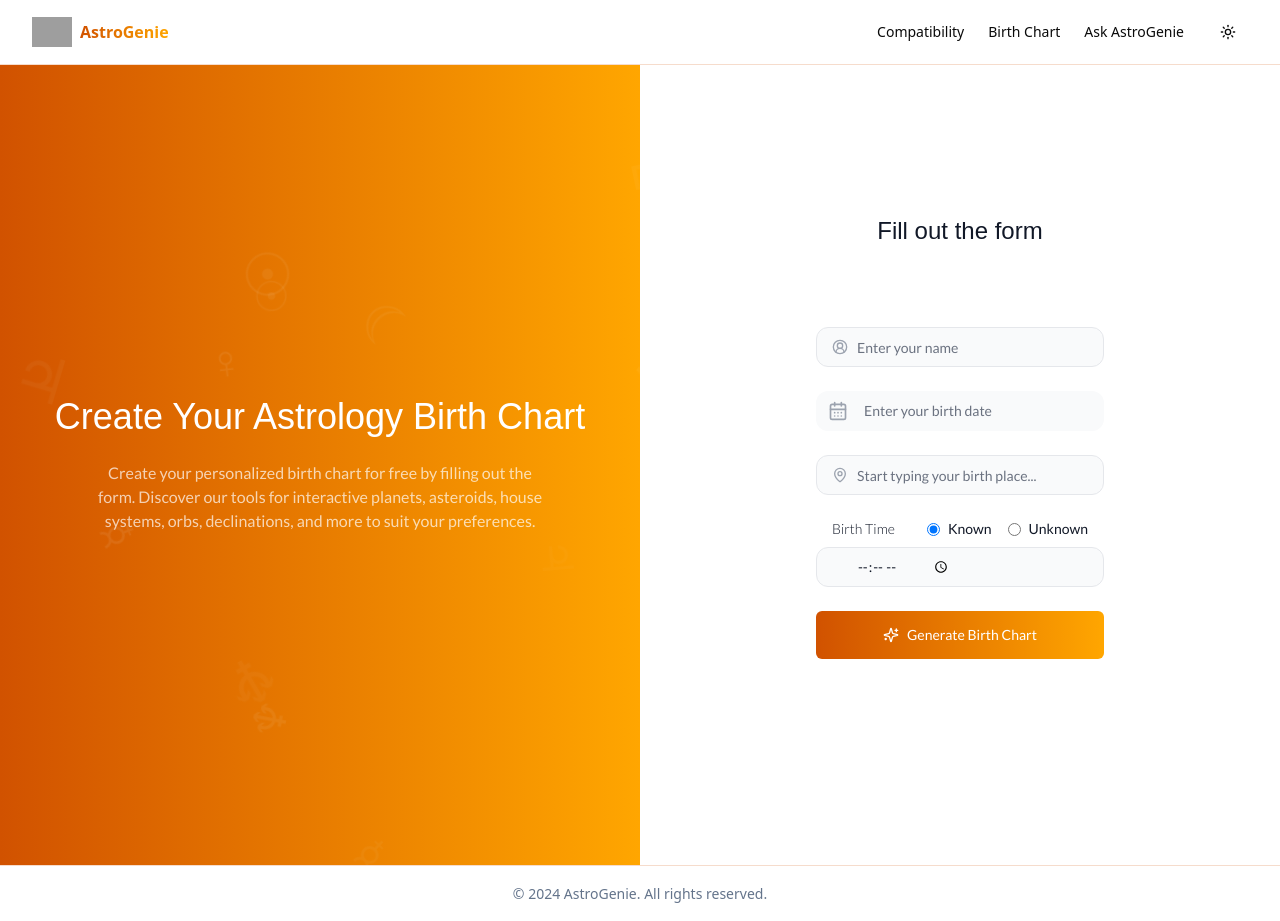
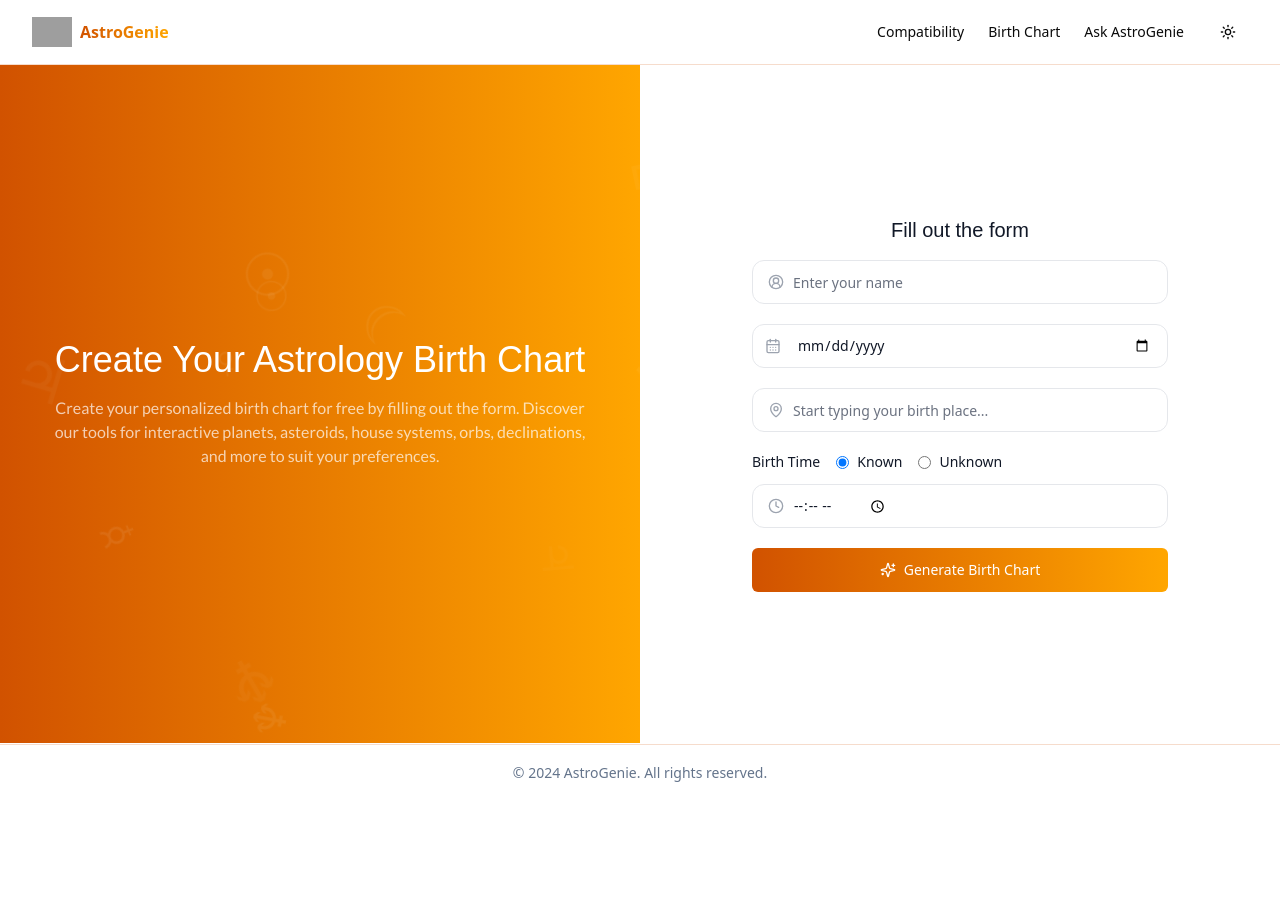
Before and after one commit to kameleyon/astrogenie, a Next.js app: page /birth-chart in a window 1280 px wide. After the commit the page ends 800 px from the top, so only its background shows below. Built offline with nearby package versions, Linux system fonts and the light colour scheme; grey boxes are pictures that could not be loaded; a web font is replaced by a local one.

Commit message:
Fixed CSS linting issues, updated theme toggle, and improved form styling

```diff
--- a/app/birth-chart/page.tsx
+++ b/app/birth-chart/page.tsx
@@ -11,17 +11,17 @@ export default function BirthChart() {
   const [birthChartData, setBirthChartData] = useState<BirthChartData | null>(null)
 
   return (
-    <div className="min-h-screen flex items-center">
-      <div className="w-full grid grid-cols-1 md:grid-cols-2">
+    <div className="h-[calc(100vh-7.6rem)] flex items-center">
+      <div className="w-full grid grid-cols-1 md:grid-cols-2 h-full">
         {/* Left side with gradient and content */}
-        <div className="gradient-primary relative min-h-screen flex items-center">
+        <div className="gradient-primary relative h-full flex items-center">
           <AstrologicalSymbols />
           <div className="absolute inset-0 flex flex-col justify-center px-8 md:px-12 z-10">
             <motion.h1
               initial={{ opacity: 0, y: 20 }}
               animate={{ opacity: 1, y: 0 }}
               transition={{ duration: 1 }}
-              className="font-futura text-3xl md:text-4xl font-normal text-center text-white mb-6"
+              className="font-futura text-2xl md:text-3xl lg:text-4xl font-normal text-center text-white mb-4"
             >
               Create Your Astrology Birth Chart
             </motion.h1>
@@ -29,7 +29,7 @@ export default function BirthChart() {
               initial={{ opacity: 0, y: 20 }}
               animate={{ opacity: 1, y: 0 }}
               transition={{ delay: 0.1, duration: 1 }}
-              className="font-lato text-white/70 text-center max-w-md mx-auto"
+              className="font-lato text-white/70 text-center text-sm md:text-base max-w-2xl mx-auto"
             >
               Create your personalized birth chart for free by filling out the form. Discover our tools for interactive planets, asteroids, house systems, orbs, declinations, and more to suit your preferences.
             </motion.p>
@@ -37,9 +37,9 @@ export default function BirthChart() {
         </div>
 
         {/* Right side with form */}
-        <div className="min-h-screen flex items-center justify-center">
-          <div className="w-full max-w-md font-lato">
-            <h2 className="text-2xl font-futura mb-6 text-center text-gray-900 dark:text-white">Fill out the form</h2>
+        <div className="h-full flex items-center justify-center bg-background">
+          <div className="w-full max-w-md px-4">
+            <h2 className="text-xl font-futura mb-4 text-center text-gray-900 dark:text-white">Fill out the form</h2>
             <div className="text-gray-900 dark:text-white">
               <BirthChartForm onSubmit={setBirthChartData} />
             </div>
--- a/app/globals.css
+++ b/app/globals.css
@@ -1,4 +1,5 @@
-@import url('https://fonts.googleapis.com/css2?family=Lato:wght@100;300;400;700&display=swap');
+/* @tailwind directives and other at-rules are processed by Tailwind CSS */
+@import url('https://fonts.googleapis.com/css2?family=Lato:wght@100;300;400;700&family=Montserrat:wght@400;500;600;700&display=swap');
 
 @tailwind base;
 @tailwind components;
--- a/components/birth-chart/birth-chart-form.tsx
+++ b/components/birth-chart/birth-chart-form.tsx
@@ -43,10 +43,10 @@ export function BirthChartForm({ onSubmit }: BirthChartFormProps) {
       initial={{ opacity: 0, y: 20 }}
       animate={{ opacity: 1, y: 0 }}
       transition={{ delay: 0.2 }}
-      className="backdrop-blur-sm p-8 mx-6 rounded-xl"
+      className="backdrop-blur-sm rounded-xl"
     >
-      <form onSubmit={handleSubmit} className="m-auto space-y-6 align-y p-6 rounded-xl relative flex-col justify-center items-center">
-        <div className="relative w-full max-w-md">
+      <form onSubmit={handleSubmit} className="space-y-5 flex-col justify-center items-center">
+        <div className="relative w-full">
           <div className={`absolute left-4 top-1/2 transform -translate-y-1/2 pointer-events-none ${name ? 'hidden' : 'block'}`}>
             <CircleUserRound className="w-4 h-4 text-gray-400 dark:text-white/40" />
           </div>
@@ -54,33 +54,33 @@ export function BirthChartForm({ onSubmit }: BirthChartFormProps) {
             value={name}
             onChange={(e) => setName(e.target.value)}
             placeholder="Enter your name"
-            className="bg-gray-50 dark:bg-white/5 border-gray-200 dark:border-0 h-10 text-gray-900 dark:text-white placeholder:text-gray-500 dark:placeholder:text-white/30 text-sm rounded-xl focus-visible:ring-1 focus-visible:ring-[#FFA600]/50 pl-10"
+            className="border border-gray-200 dark:border-white/10 h-11 text-gray-900 dark:text-white placeholder:text-gray-500 dark:placeholder:text-white/30 text-sm rounded-xl focus-visible:ring-1 focus-visible:ring-[#FFA600]/50 pl-10"
           />
         </div>
 
-        <div className="relative w-full max-w-md">
-          <div className="flex items-center bg-gray-50 dark:bg-white/5 border-gray-200 dark:border-0 h-10 rounded-xl focus-within:ring-1 focus-within:ring-[#FFA600]/50">
+        <div className="relative w-full">
+          <div className="flex items-center border border-gray-200 dark:border-white/10 h-11 rounded-xl focus-within:ring-1 focus-within:ring-[#FFA600]/50">
             <div className="pl-3">
-              <CalendarDays className="w-5 h-5 text-gray-400 dark:text-white/40" />
+              <CalendarDays className="w-4 h-4 text-gray-400 dark:text-white/40" />
             </div>
             <input
-              type="TEXT"
+              type="date"
               value={date || ""}
               onChange={(e) => setDate(e.target.value)}
               max={format(new Date(), "yyyy-MM-dd")}
-              placeholder="Enter your birth date"
-              className="bg-transparent border-0 text-gray-900 dark:text-white placeholder:text-gray-500 dark:placeholder:text-white/40 text-sm rounded-xl focus:outline-none focus:ring-0 pl-4 pr-4 w-full"
+              placeholder="mm/dd/yyyy"
+              className="bg-transparent border-0 text-gray-900 dark:text-white placeholder:text-gray-500 dark:placeholder:text-white/40 text-sm rounded-xl focus:outline-none focus:ring-0 pl-4 pr-4 w-full h-11"
             />
           </div>
         </div>
 
-        <div className="relative w-full max-w-md">
+        <div className="relative w-full">
           <LocationSearch onLocationSelect={(loc) => setLocation(loc)} />
         </div>
 
-        <div className="space-y-2">
+        <div className="space-y-3">
           <div className="flex items-center space-x-4 text-sm text-gray-900 dark:text-white/70">
-            <span className="text-sm px-4 font-light">Birth Time</span>
+            <span className="text-sm font-light">Birth Time</span>
             <label className="flex items-center space-x-2 cursor-pointer">
               <input
                 type="radio"
@@ -104,19 +104,24 @@ export function BirthChartForm({ onSubmit }: BirthChartFormProps) {
               <span>Unknown</span>
             </label>
           </div>
+          <div className="relative w-full">
+            <div className="absolute left-4 top-1/2 transform -translate-y-1/2 pointer-events-none">
+              <Clock className="w-4 h-4 text-gray-400 dark:text-white/40" />
+            </div>
             <Input
               type="time"
               value={time}
               onChange={(e) => setTime(e.target.value)}
               disabled={timeKnown === "no"}
-            placeholder="Birthtime"
-            className="w-full max-w-md bg-gray-50 dark:bg-white/5 border-gray-200 dark:border-0 h-10 text-gray-900 dark:text-white/40 placeholder:text-gray-500 dark:placeholder:text-white/40 text-sm rounded-xl focus-visible:ring-1 focus-visible:ring-[#FFA600]/50 pl-10"
+              placeholder="--:-- --"
+              className="border border-gray-200 dark:border-white/10 h-11 text-gray-900 dark:text-white placeholder:text-gray-500 dark:placeholder:text-white/40 text-sm rounded-xl focus-visible:ring-1 focus-visible:ring-[#FFA600]/50 pl-10"
             />
+          </div>
         </div>
 
         <Button
           type="submit"
-          className="w-full h-12 bg-gradient-to-r from-[#D15200] to-[#FFA600] hover:opacity-90 text-white font-medium"
+          className="w-full h-11 bg-gradient-to-r from-[#D15200] to-[#FFA600] hover:opacity-90 text-white font-medium mt-2"
         >
           <Sparkles className="w-4 h-4 mr-2" />
           Generate Birth Chart
--- a/components/birth-chart/location-search.tsx
+++ b/components/birth-chart/location-search.tsx
@@ -57,7 +57,7 @@ export function LocationSearch({ onLocationSelect }: LocationSearchProps) {
   }, [])
 
   return (
-    <div ref={wrapperRef} className="relative w-full max-w-md">
+    <div ref={wrapperRef} className="relative w-full">
       <div className="relative">
         <div className="absolute left-4 top-1/2 transform -translate-y-1/2 pointer-events-none">
           <MapPin className="w-4 h-4 text-gray-400 dark:text-white/40" />
@@ -67,7 +67,7 @@ export function LocationSearch({ onLocationSelect }: LocationSearchProps) {
           value={value}
           onChange={(e) => setValue(e.target.value)}
           onFocus={() => setIsOpen(true)}
-          className="bg-gray-50 dark:bg-white/5 border-gray-200 dark:border-0 h-10 text-gray-900 dark:text-white placeholder:text-gray-500 dark:placeholder:text-white/30 text-sm rounded-xl focus-visible:ring-1 focus-visible:ring-[#FFA600]/50 pl-10"
+          className="border border-gray-200 dark:border-white/10 h-11 text-gray-900 dark:text-white placeholder:text-gray-500 dark:placeholder:text-white/30 text-sm rounded-xl focus-visible:ring-1 focus-visible:ring-[#FFA600]/50 pl-10"
         />
       </div>
 
--- a/components/theme-provider.tsx
+++ b/components/theme-provider.tsx
@@ -5,5 +5,14 @@ import { ThemeProvider as NextThemesProvider } from "next-themes"
 import { type ThemeProviderProps } from "next-themes/dist/types"
 
 export function ThemeProvider({ children, ...props }: ThemeProviderProps) {
-  return <NextThemesProvider {...props}>{children}</NextThemesProvider>
+  return (
+    <NextThemesProvider
+      attribute="class"
+      defaultTheme="light"
+      enableSystem={false}
+      {...props}
+    >
+      {children}
+    </NextThemesProvider>
+  )
 }
--- a/components/theme-toggle.tsx
+++ b/components/theme-toggle.tsx
@@ -4,36 +4,24 @@ import * as React from "react"
 import { Moon, Sun } from "lucide-react"
 import { useTheme } from "next-themes"
 import { Button } from "@/components/ui/button"
-import {
-  DropdownMenu,
-  DropdownMenuContent,
-  DropdownMenuItem,
-  DropdownMenuTrigger,
-} from "@/components/ui/dropdown-menu"
 
 export function ThemeToggle() {
-  const { setTheme } = useTheme()
+  const { theme, setTheme } = useTheme()
+
+  const toggleTheme = () => {
+    setTheme(theme === "light" ? "dark" : "light")
+  }
 
   return (
-    <DropdownMenu>
-      <DropdownMenuTrigger asChild>
-        <Button variant="ghost" size="icon" className="h-10 w-10">
-          <Sun className="h-[1rem] w-[1rem] rotate-0 scale-100 transition-all dark:-rotate-90 dark:scale-0" />
-          <Moon className="absolute h-[1rem] w-[1rem] rotate-90 scale-0 transition-all dark:rotate-0 dark:scale-100" />
-          <span className="sr-only">Toggle theme</span>
-        </Button>
-      </DropdownMenuTrigger>
-      <DropdownMenuContent align="end">
-        <DropdownMenuItem onClick={() => setTheme("light")}>
-          Light
-        </DropdownMenuItem>
-        <DropdownMenuItem onClick={() => setTheme("dark")}>
-          Dark
-        </DropdownMenuItem>
-        <DropdownMenuItem onClick={() => setTheme("system")}>
-          System
-        </DropdownMenuItem>
-      </DropdownMenuContent>
-    </DropdownMenu>
+    <Button
+      variant="ghost"
+      size="icon"
+      onClick={toggleTheme}
+      className="h-10 w-10"
+    >
+      <Sun className="h-[1rem] w-[1rem] rotate-0 scale-100 transition-all dark:-rotate-90 dark:scale-0" />
+      <Moon className="absolute h-[1rem] w-[1rem] rotate-90 scale-0 transition-all dark:rotate-0 dark:scale-100" />
+      <span className="sr-only">Toggle theme</span>
+    </Button>
   )
 }
```
Lines whose indentation alone changed are shown as unchanged.
